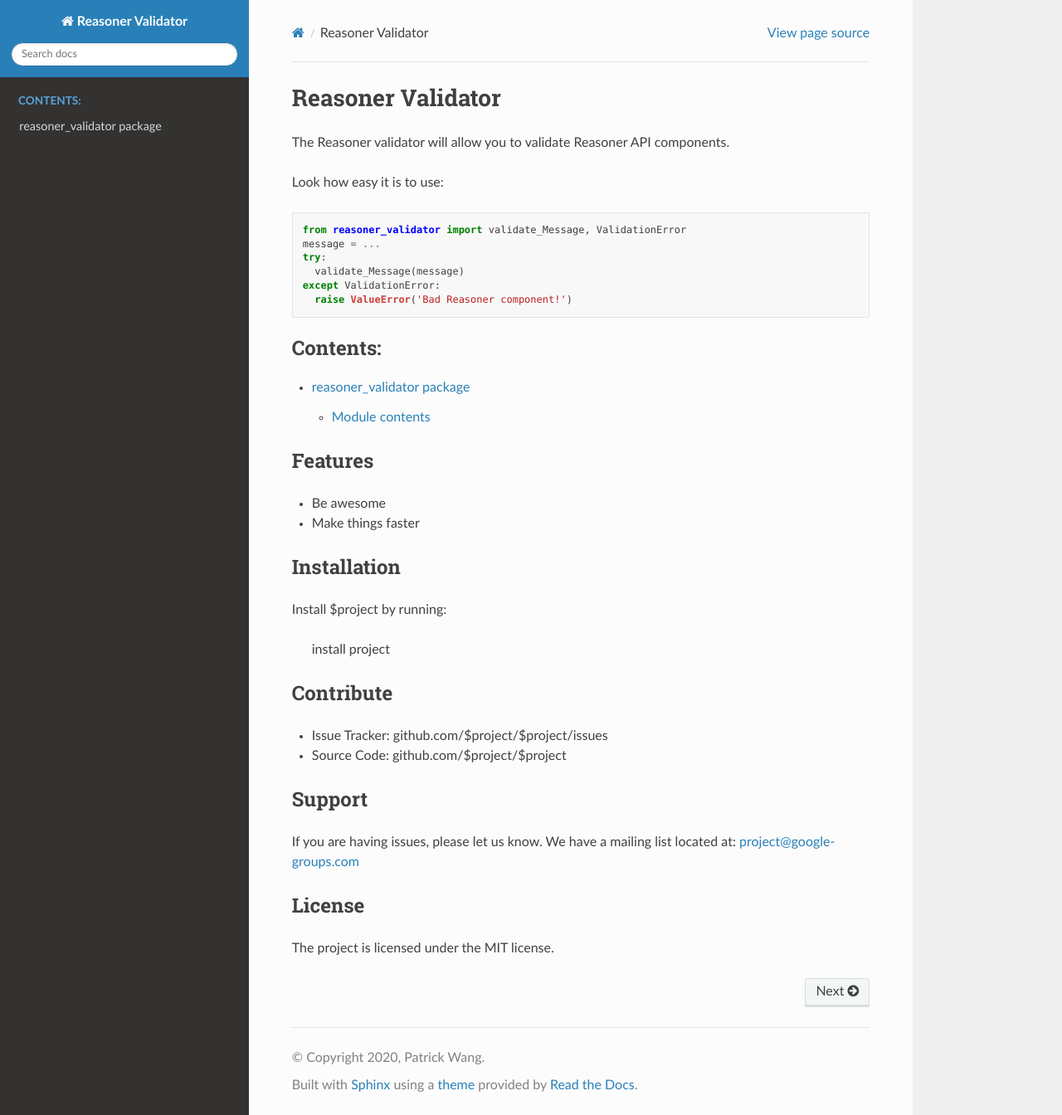
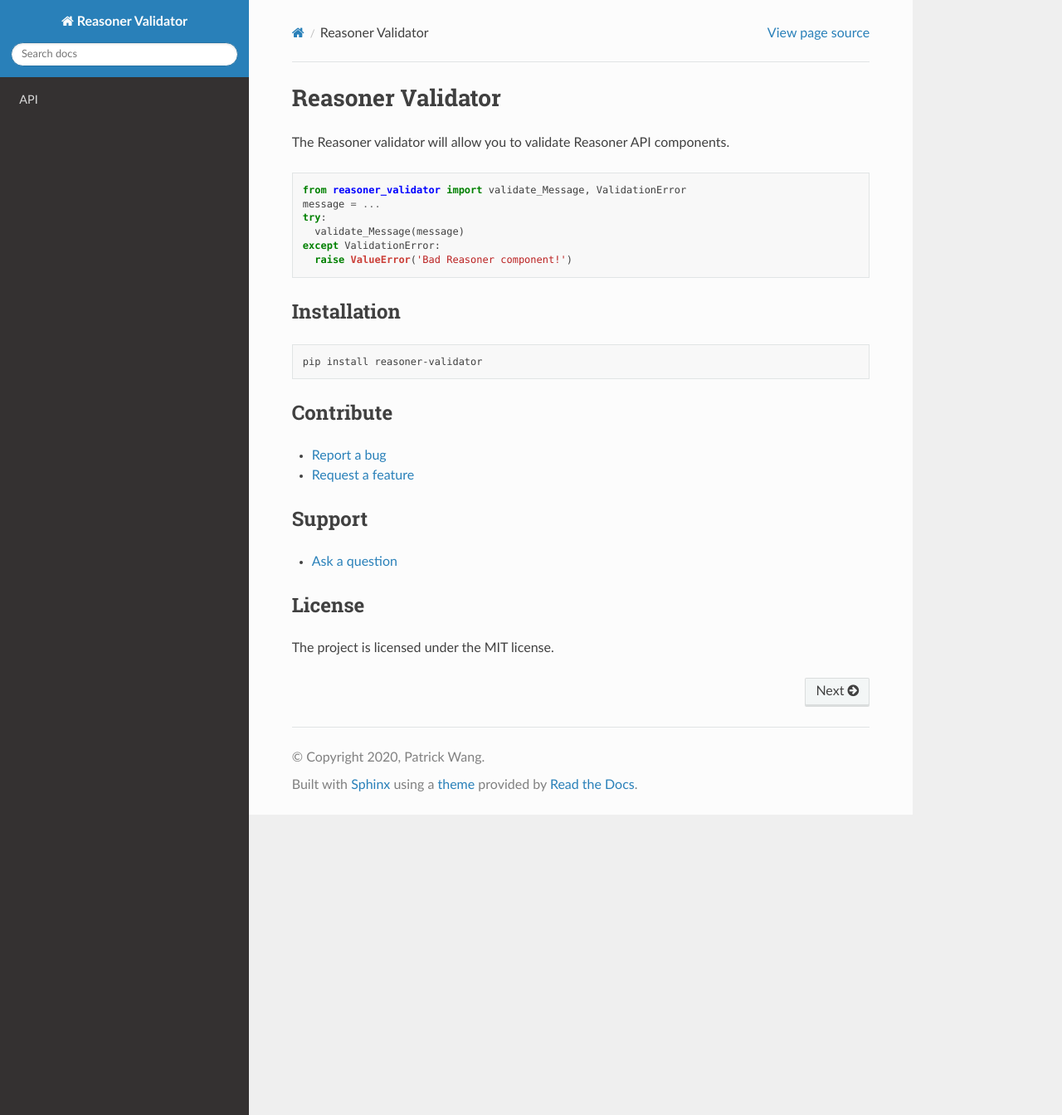
Before and after one commit to NCATSTranslator/reasoner-validator, a Sphinx documentation site: the page built from docs/index.rst, in a window 1280 px wide and 1344 px high. Shown: the whole window at 83% size. Built offline with Sphinx 7.4.7 and the Read the Docs theme 2.0.0, drawn with Linux system fonts in a browser that asks for light colours.

Commit message:
Clean up docs

```diff
--- a/docs/index.rst
+++ b/docs/index.rst
@@ -2,8 +2,6 @@ Reasoner Validator
 ==================
 
 The Reasoner validator will allow you to validate Reasoner API components.
-
-Look how easy it is to use:
 
 .. code-block:: python
 
@@ -15,35 +13,28 @@ Look how easy it is to use:
       raise ValueError('Bad Reasoner component!')
 
 .. toctree::
-   :maxdepth: 2
-   :caption: Contents:
+   :maxdepth: 1
+   :hidden:
 
    reasoner_validator
-
-Features
---------
-
-- Be awesome
-- Make things faster
 
 Installation
 ------------
 
-Install $project by running:
+.. code-block:: bash
 
-    install project
+  pip install reasoner-validator
 
 Contribute
 ----------
 
-- Issue Tracker: github.com/$project/$project/issues
-- Source Code: github.com/$project/$project
+- `Report a bug <https://github.com/NCATSTranslator/reasoner-validator/issues/new?template=bug_report.md>`_
+- `Request a feature <https://github.com/NCATSTranslator/reasoner-validator/issues/new?template=feature_request.md>`_
 
 Support
 -------
 
-If you are having issues, please let us know.
-We have a mailing list located at: project@google-groups.com
+- `Ask a question <https://github.com/NCATSTranslator/reasoner-validator/issues/new?template=question.md>`_
 
 License
 -------
--- a/docs/reasoner_validator.rst
+++ b/docs/reasoner_validator.rst
@@ -1,8 +1,5 @@
-reasoner\_validator package
+API
 ===========================
-
-Module contents
----------------
 
 .. automodule:: reasoner_validator
    :members:
```
